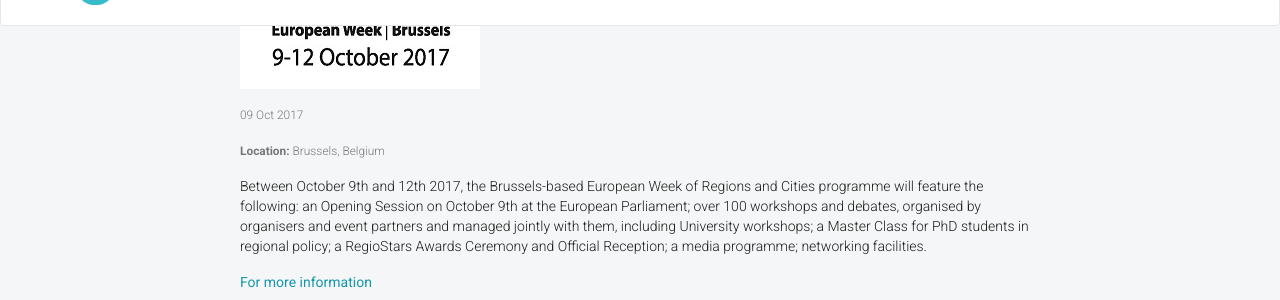
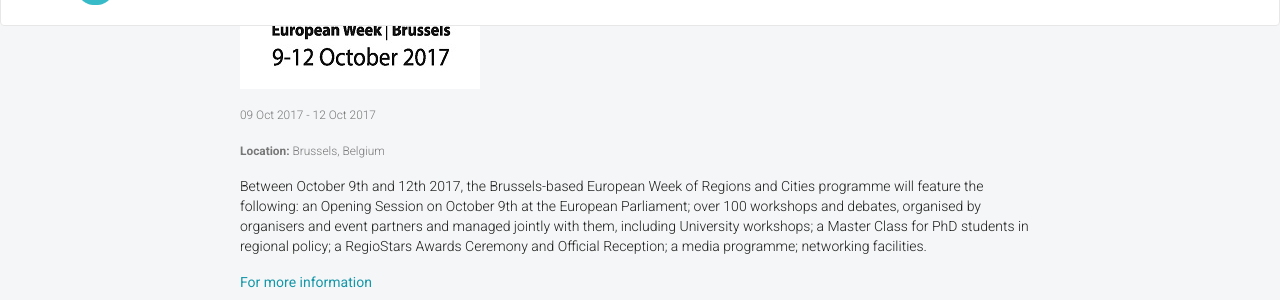
Before and after one commit to frontcraft/smarttogether, a Jekyll site: the page built from _events/2017-10-09-European-Week-of-Regions-and-Cities.md, in a window 1280 px wide and 900 px high, scrolled down 680 px. Shown: the part 152-452 px from the top of the window. Built offline with Jekyll 4.4.1, drawn with Linux system fonts in a browser that asks for light colours; nearby versions of some CDN libraries; part of the change alters nothing that is shown.

Commit message:
Update 2017-10-09-European-Week-of-Regions-and-Cities.md

```diff
--- a/_events/2017-10-09-European-Week-of-Regions-and-Cities.md
+++ b/_events/2017-10-09-European-Week-of-Regions-and-Cities.md
@@ -1,7 +1,8 @@
 ---
 layout: post
 title:  "European Week of Regions and Cities"
-date: 2017-10-09 to 2017-10-12
+date: 2017-10-09
+end-date: 2017-10-12
 imageurl: 'images/events/European Week of Regions and Cities Logo Update.jpg'
 location: "Brussels, Belgium"
 ---
```
